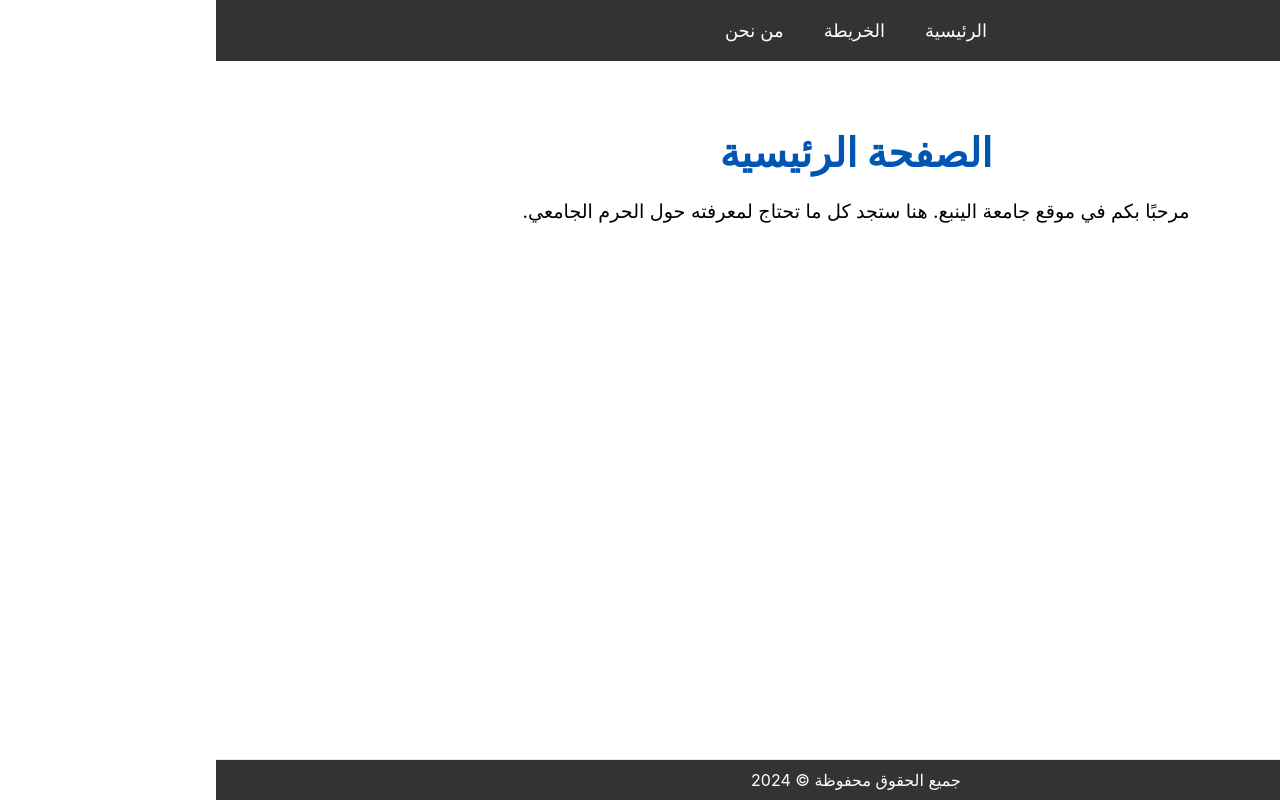
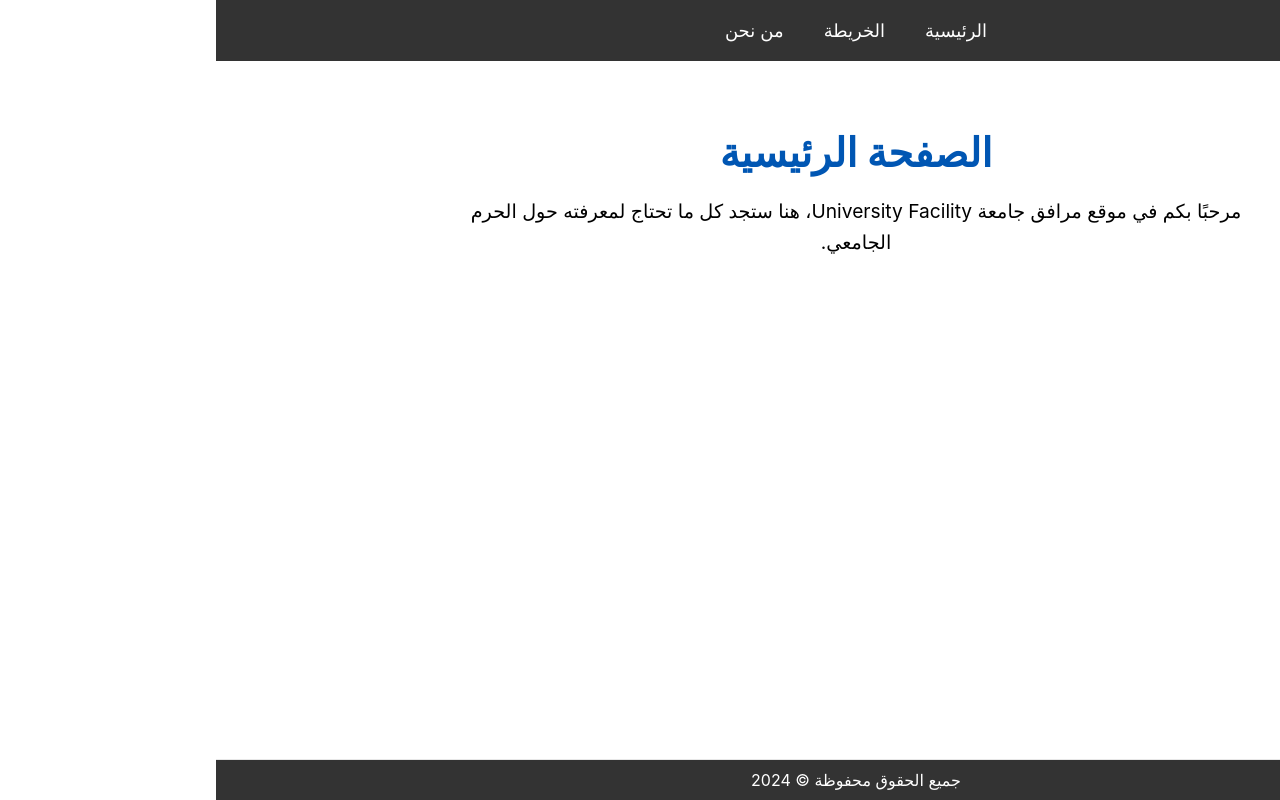
Before and after one commit to EngAhmedMahjoub/MyUniversity, a React (Create React App) app: page / in a window 1280 px wide. Built offline with nearby package versions, Linux system fonts and the light colour scheme.

Commit message:
change home page text

```diff
--- a/src/pages/Home.js
+++ b/src/pages/Home.js
@@ -7,7 +7,7 @@ const Home = () => {
       <div style={containerStyle}>
         <h1 style={headingStyle}>الصفحة الرئيسية</h1>
         <p style={paragraphStyle}>
-          مرحبًا بكم في موقع جامعة الينبع. هنا ستجد كل ما تحتاج لمعرفته حول الحرم الجامعي.
+          مرحبًا بكم في موقع مرافق جامعة University Facility، هنا ستجد كل ما تحتاج لمعرفته حول الحرم الجامعي.
         </p>
       </div>
     </Layout>
```
